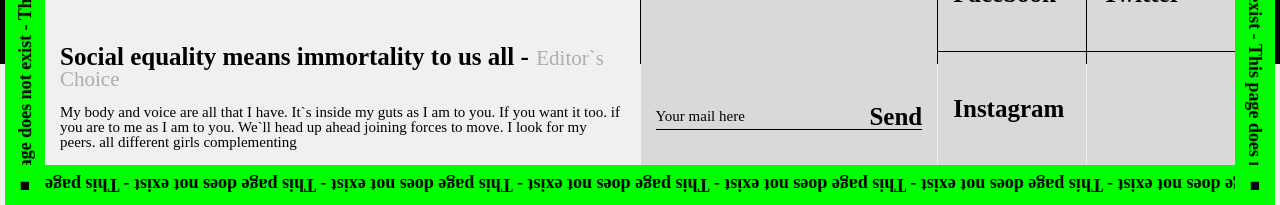
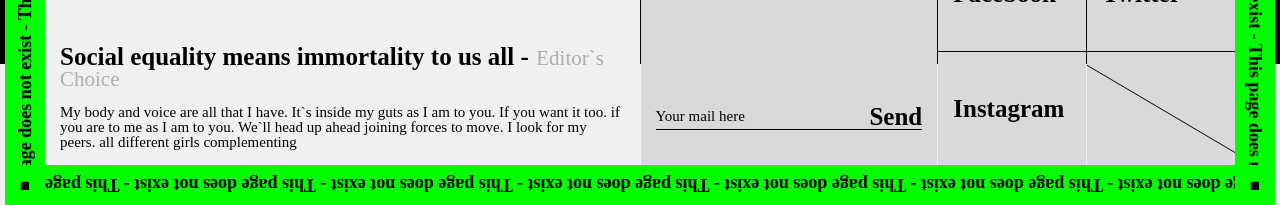
Before and after one commit to mijinB/vite_css_layout, a website built with Vite: page index.html in a window 1280 px wide. Shown: the part 736-941 px from the top of the page. Built offline with nearby package versions, Linux system fonts and the light colour scheme.

Commit message:
eighth clone 마무리

```diff
--- a/index.html
+++ b/index.html
@@ -103,7 +103,9 @@
       <div class="nav">Facebook</div>
       <div class="nav">Twitter</div>
       <div class="nav">Instagram</div>
-      <div></div>
+      <div>
+        <div class="line"></div>
+      </div>
     </main>
     <div class="bar">
       <span>This page does not exist - This page does not exist - This page does not exist - This page does not exist -
--- a/styles/style.scss
+++ b/styles/style.scss
@@ -198,7 +198,21 @@ body {
     }
 
     >div:last-child {
+      position: relative;
+      display: flex;
+      align-items: center;
+      flex-direction: column;
+      height: 100%;
       background-color: $grey;
+      overflow: hidden;
+      .line {
+        position: relative;
+        top: -5px;
+        width: 1000%;
+        height: 50%;
+        border-bottom: 1px solid black;
+        transform: rotate(30.5deg);
+      }
     }
   }
 
```
